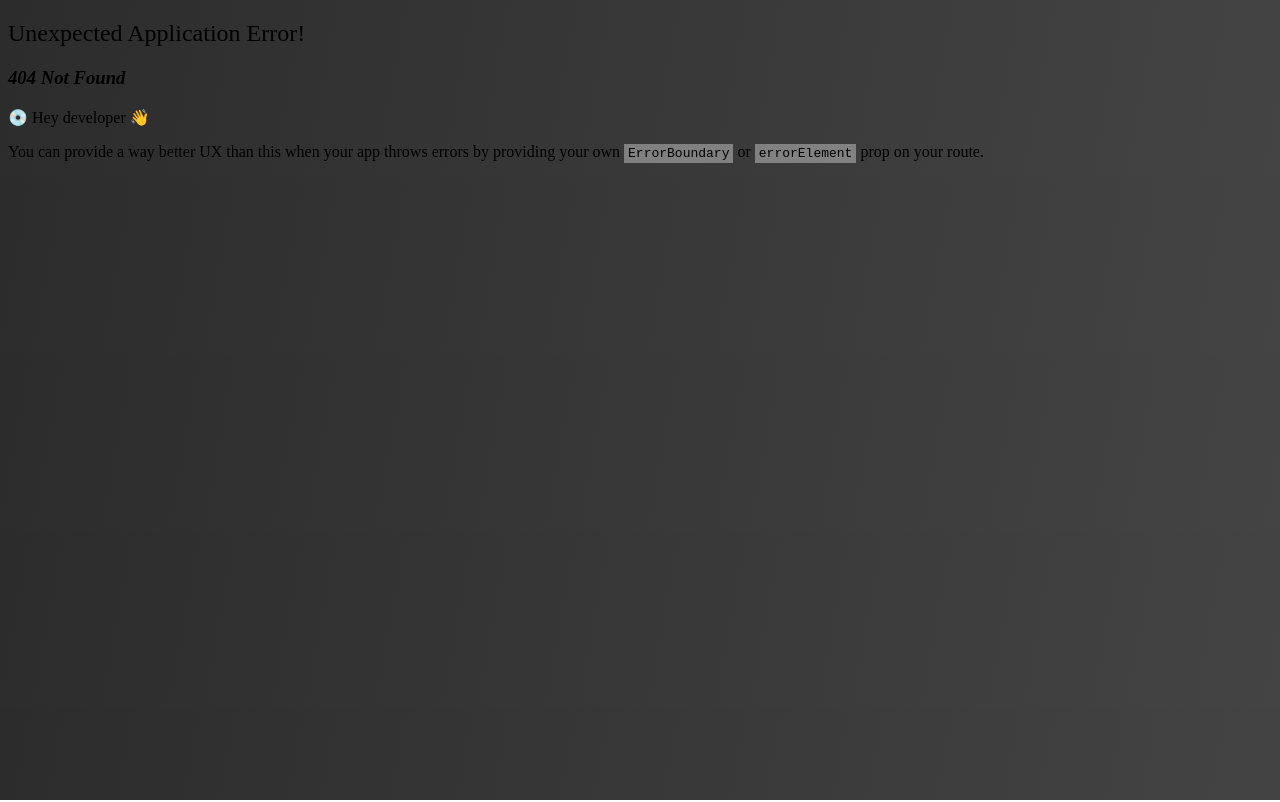
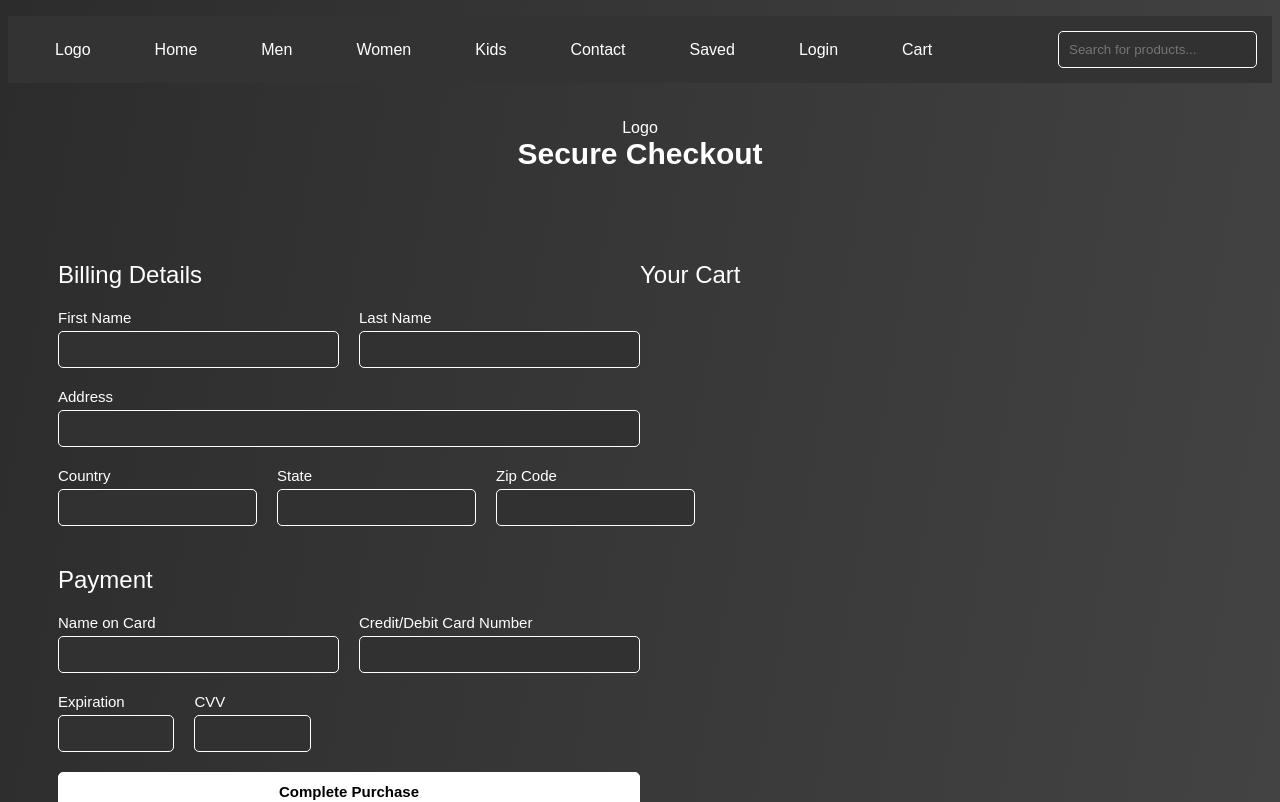
Before and after one commit to devj-arch/edge-react, a React (Create React App) app: page /checkout in a window 1280 px wide. Before the commit this address had no page. Shown: the top 802 px of the page. Built offline with nearby package versions, Linux system fonts and the light colour scheme.

Commit message:
- Added Checkout Page - Added Login Page

```diff
--- /dev/null
+++ b/src/components/Checkout/Checkout.css
@@ -0,0 +1,115 @@
+.title {
+  font-family: 'Poppins', sans-serif;
+  text-align: center;
+  color: white;
+  padding: 20px;
+
+  .secure-checkout {
+    font-weight: 600;
+    font-size: 30px;
+  }
+}
+
+input {
+  background-color: #313131;
+  padding: 10px;
+  border: 0.5px solid white;
+  border-radius: 5px;
+}
+
+.input-box {
+  color: white;
+}
+
+.form-label {
+  font-size: 15px;
+  padding-bottom: 5px;
+}
+
+.checkout-confirm {
+  display: flex;
+  flex-wrap: wrap;
+  margin: 50px;
+  color: white;
+  font-family: 'Poppins', sans-serif;
+}
+
+.billing-details {
+  width: 50%;
+}
+
+.checkout-form {
+  display: flex;
+  flex-flow: column;
+}
+
+/* Basic Details */
+
+.full-name {
+  display: flex;
+  padding-bottom: 20px;
+  gap: 20px;
+  .first-name{
+    width: 50%;
+    display: flex;
+    flex-flow: column;
+  }
+  .last-name {
+    width: 50%;
+    display: flex;
+    flex-flow: column;
+  }
+}
+
+.address {
+  width: 100%;
+  display: flex;
+  flex-flow: column;
+  padding-bottom: 20px;
+}
+
+.address2 {
+  display: flex;
+  padding-bottom: 20px;
+  gap: 20px;
+  .country, .state, .zip-code {
+    display: flex;
+    flex-flow: column;
+  }
+}
+
+/* Payment Details */
+
+.front-card-details {
+  display: flex;
+  padding-bottom: 20px;
+  gap: 20px;
+}
+
+.card-name, .card-number {
+  width: 50%;
+  display: flex;
+  flex-flow: column;
+}
+
+.back-card-details {
+  display: flex;
+  padding-bottom: 20px;
+  gap: 20px;
+}
+
+.expiration, .cvv {
+  display: flex;
+  flex-flow: column;
+  width: 20%;
+}
+
+.complete-purchase {
+  width: 100%;
+  height: 40px;
+  border-radius: 5px;
+  font-size: 15px;
+  font-weight: 550;
+  border: 0.5px solid white;
+  background-color: white;
+}
--- /dev/null
+++ b/src/components/Checkout/Checkout.jsx
@@ -0,0 +1,83 @@
+import React from "react";
+import "./Checkout.css";
+
+function Checkout() {
+  return(
+    <>
+    <div className="title">
+      <div className="logo">Logo</div>
+      <div className="secure-checkout">Secure Checkout</div>
+    </div>
+    <div className="checkout-confirm">
+      <div className="billing-details">
+        <h2>Billing Details</h2>
+        <form className="checkout-form">
+          <div className="basic-details">
+            <div className="full-name">
+              <div className="first-name">
+                <label className="firstName form-label">First Name</label>
+                <input type="text" id="first-name input-box" className="input-box" required />
+              </div>
+              <div className="last-name">
+                <label className="lastName form-label">Last Name</label>
+                <input type="text" id="last-name input-box" className="input-box" required />
+              </div>
+            </div>
+
+            <div className="address">
+              <label className="mainAddress form-label">Address</label>
+              <input type="text" id="address input-box" className="input-box" required />
+            </div>
+            <div className="address2">
+              <div className="country">
+                <label className="maincountry form-label">Country</label>
+                <input type="text" id="country input-box" className="input-box" required />
+              </div>
+              <div className="state">
+                <label className="mainState form-label">State</label>
+                <input type="text" id="state input-box" className="input-box" required />
+              </div>
+              <div className="zip-code">
+                <label className="mainAddress form-label">Zip Code</label>
+                <input type="number" id="zip-code input-box" className="input-box" required />
+              </div>
+            </div>
+          </div>
+          <div className="payment-details">
+            <h2>Payment</h2>
+            <div className="front-card-details">
+              <div className="card-name">
+                <label className="cardName form-label">Name on Card</label>
+                <input type="text" id="card-name input-box" className="input-box" required />
+              </div>
+              <div className="card-number">
+                <label className="cardNumber form-label">Credit/Debit Card Number</label>
+                <input type="number" id="card-number input-box" className="input-box" required />
+              </div>
+            </div>
+            <div className="back-card-details">
+              <div className="expiration">
+                <label className="expiration-date form-label">Expiration</label>
+                <input type="text" id="card-name input-box" className="input-box" required />
+              </div>
+              <div className="cvv">
+                <label className="cvv-code form-label">CVV</label>
+                <input type="number" id="cvv-number input-box" className="input-box" required />
+              </div>
+            </div>
+            <button className="complete-purchase">Complete Purchase</button>
+
+          </div>
+        </form>
+      </div>
+
+      <div className="cart">
+        <h2>Your Cart</h2>
+
+      </div>
+    </div>
+    </>
+  )
+}
+
+export default Checkout;
--- /dev/null
+++ b/src/components/Login/Login.css
@@ -0,0 +1,51 @@
+.login-box {
+  display: flex;
+  flex-flow: row nowrap;
+  font-family: 'Poppins', sans-serif;
+  color: whitesmoke;
+  justify-content: center;
+  align-items: center;
+  opacity: 0.8  ;
+}
+.login-box:hover {
+  opacity: 1;
+
+}
+
+.left-login {
+  width: 45%;
+  display: flex;
+  flex-flow: column nowrap;
+  align-items: center;
+}
+
+.login-info {
+  display: flex;
+  flex-flow: column nowrap;
+  width: 45%;
+  gap: 10px;
+  input {
+    width: -webkit-fill-available;
+  }
+}
+
+.Login-button {
+  background-color: white;
+  width: 100%;
+  height: 33px;
+  border-radius: 5px;
+  font-size: 15px;
+  font-weight: 550;
+  border: 0.5px solid white;
+}
+
+.signup-link {
+  display: flex;
+  align-items: baseline;
+  font-size: 15px;
+  gap: 5px;
+
+  a{
+    color: coral;
+  }
+}
--- /dev/null
+++ b/src/components/Login/Login.jsx
@@ -0,0 +1,28 @@
+import React from "react";
+import "./Login.css"
+
+function Login() {
+  return(
+    <div className="login-box box">
+      <div className="left-login">
+      <div className="logo">Logo</div>
+      <div className="login-description">Login To Edge</div>
+      </div>
+      <div className="login-info">
+        <div className="email">
+          <input type="text" id="email input-box" placeholder="Email" className="input-box" required />
+        </div>
+        <div className="password">
+          <input type="password" id="password input-box" placeholder="Password" className="input-box" required />
+        </div>
+        <button type="button" className="Login-button">Login</button>
+        <div className="signup-link">
+        <p>Don't have an account?</p>
+        <a href="#signup">Sign up</a>
+        </div>
+      </div>
+    </div>
+  )
+}
+
+export default Login;
--- a/src/components/Navbar/Navbar.jsx
+++ b/src/components/Navbar/Navbar.jsx
@@ -14,7 +14,7 @@ function Navbar() {
           <li><Link to="/contact">Contact</Link></li>
           <li><Link to="/saved">Saved</Link></li>
           <li><Link to="/login">Login</Link></li>
-          <li><Link to="/cart">Cart</Link></li>
+          <li><Link to="/checkout">Cart</Link></li>
         </div>
         <div className="search">
           <input type="search" placeholder="Search for products..." />
--- a/src/index.js
+++ b/src/index.js
@@ -8,6 +8,8 @@ import CardGrid from "./components/Card/CardGrid";
 import {createBrowserRouter, RouterProvider} from "react-router-dom";
 import Layout from "./components/Layout";
 import Contact from "./Contact";
+import Checkout from "./components/Checkout/Checkout";
+import Login from "./components/Login/Login";
 
 const router = createBrowserRouter([
   {path:'/', element: <Layout />, children: [
@@ -15,6 +17,8 @@ const router = createBrowserRouter([
     {path: '/products/:category', element: <CardGrid />},
     {path: '/detail/:id', element: <Detail />},
     {path: '/contact', element: <Contact />},
+    {path: '/checkout', element: <Checkout />},
+    {path: '/login', element: <Login />},
   ]}
 ])
 
```
